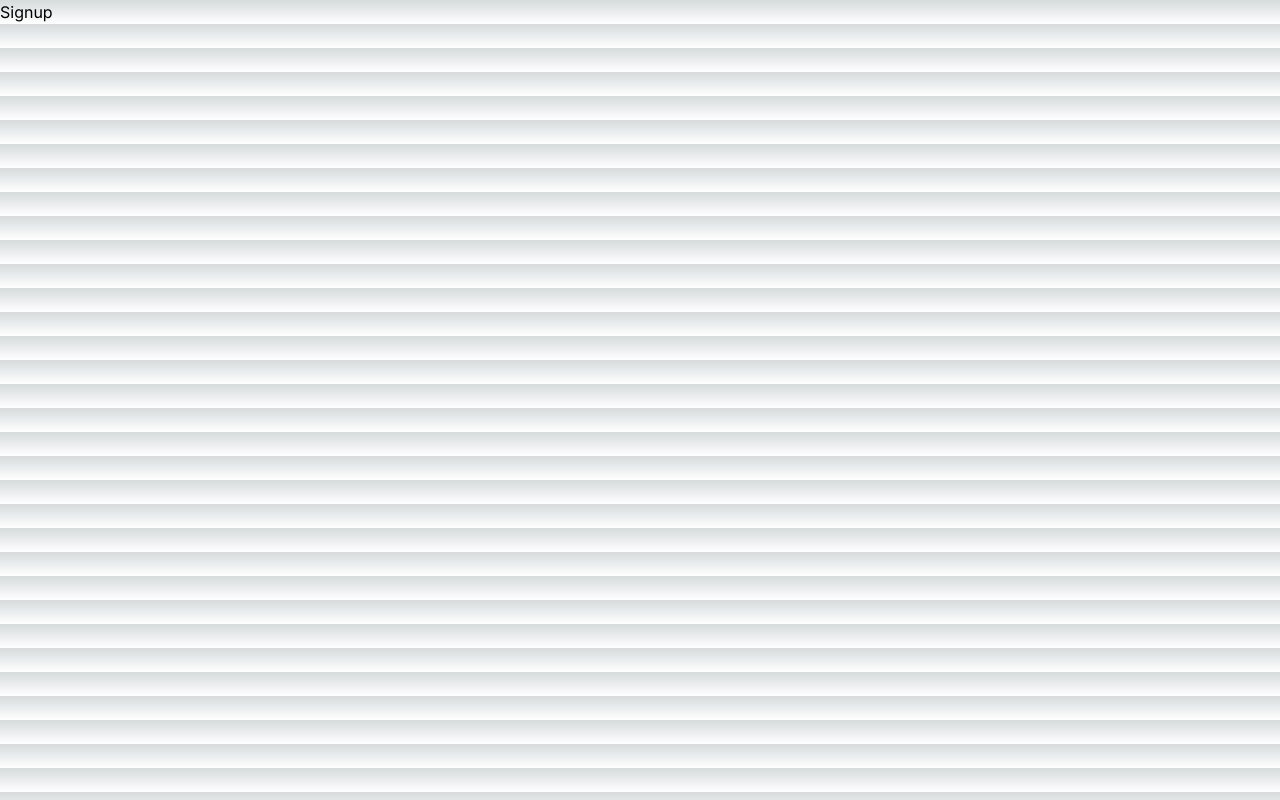
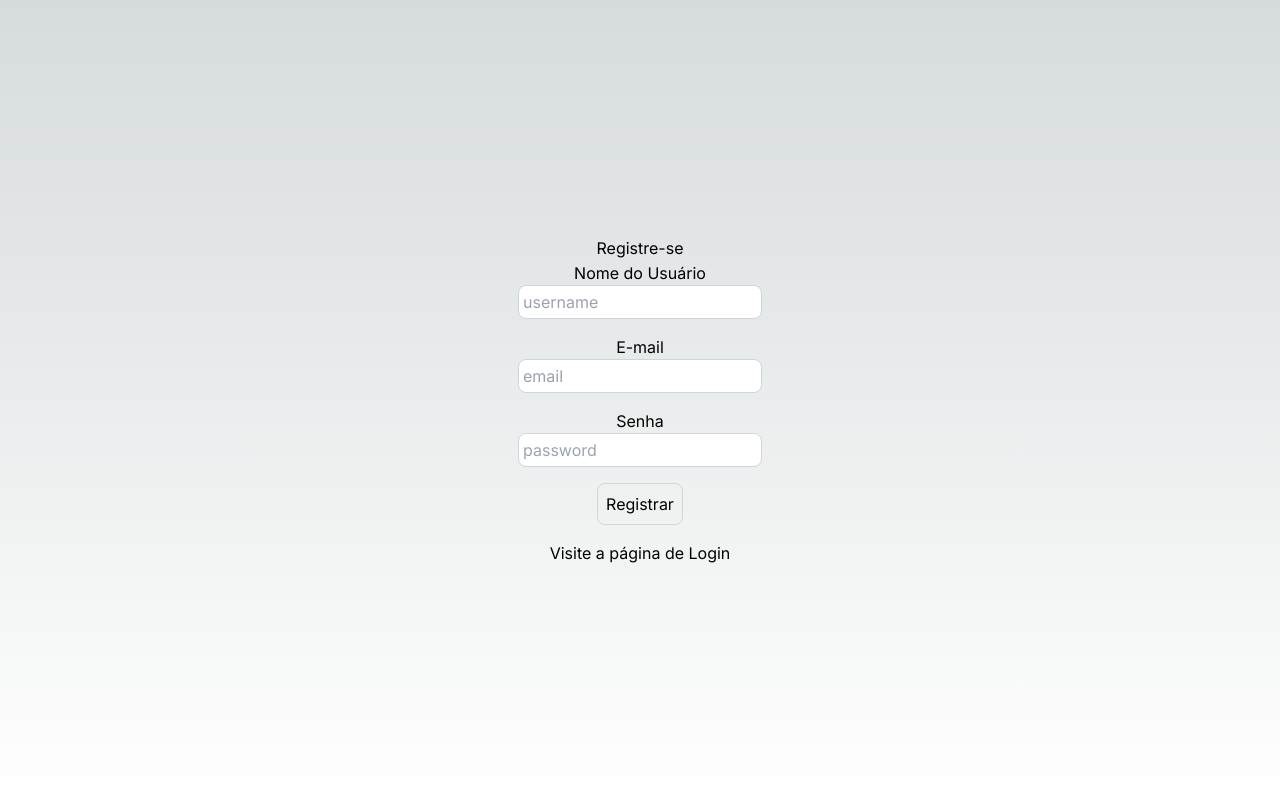
Before and after one commit to marcoshenke/curso-freecodecamp-nextjs, a Next.js app: page /signup in a window 1280 px wide. Built offline with nearby package versions, Linux system fonts and the light colour scheme.

Commit message:
pagina profile

```diff
--- a/src/app/login/page.tsx
+++ b/src/app/login/page.tsx
@@ -1,7 +1,46 @@
+"use client";
+import React, { useState } from "react";
+import Link from "next/link";
+import { useRouter } from "next/navigation";
+// import { axios } from "axios";
+
 export default function LoginPage() {
+  const [user, setUser] = useState({
+    email: "",
+    password: "",
+  });
+
+  const onLogin = async () => {};
+
   return (
-    <div>
-      <h1>Login</h1>
+    <div className="flex flex-col items-center justify-center min-h-screen py-2">
+      <h1>Faça o Login</h1>
+      <hr />
+      <label htmlFor="email">E-mail</label>
+      <input
+        className="p-1 border border-gray-300 rounded-lg mb-4 focus:outline-none focus:border-gray-600"
+        id="email"
+        type="text"
+        value={user.email}
+        onChange={(e) => setUser({ ...user, email: e.target.value })}
+        placeholder="email"
+      />
+      <label htmlFor="password">Senha</label>
+      <input
+        className="p-1 border border-gray-300 rounded-lg mb-4 focus:outline-none focus:border-gray-600"
+        id="password"
+        type="text"
+        value={user.password}
+        onChange={(e) => setUser({ ...user, password: e.target.value })}
+        placeholder="password"
+      />
+      <button
+        onClick={onLogin}
+        className="p-2 border border-gray-300 rounded-lg mb-4 focus:outline-none focus:border-gray-600"
+      >
+        Registrar
+      </button>
+      <Link href="/signup">Visite a página de cadastro</Link>
     </div>
   );
 }
--- /dev/null
+++ b/src/app/profile/[id]/page.tsx
@@ -0,0 +1,12 @@
+export default function UserProfile({ params }: any) {
+  return (
+    <div className="flex flex-col items-center justify-center min-h-screen py-2">
+      <h1>Profile</h1>
+      <hr />
+      <p>Profile page</p>
+      <span className="p-2 ml-2 rounded bg-orange-500 text-black">
+        {params.id}
+      </span>
+    </div>
+  );
+}
--- /dev/null
+++ b/src/app/profile/page.tsx
@@ -0,0 +1,9 @@
+export default function ProfilePage() {
+  return (
+    <div className="flex flex-col items-center justify-center min-h-screen py-2">
+      <h1>Profile</h1>
+      <hr />
+      <p>Profile page</p>
+    </div>
+  );
+}
--- a/src/app/signup/page.tsx
+++ b/src/app/signup/page.tsx
@@ -2,7 +2,7 @@
 import React, { useState } from "react";
 import Link from "next/link";
 import { useRouter } from "next/navigation";
-import { axios } from "axios";
+// import { axios } from "axios";
 
 export default function SignupPage() {
   const [user, setUser] = useState({
@@ -14,8 +14,43 @@ export default function SignupPage() {
   const onSignUp = async () => {};
 
   return (
-    <div>
-      <h1>Signup</h1>
+    <div className="flex flex-col items-center justify-center min-h-screen py-2">
+      <h1>Registre-se</h1>
+      <hr />
+      <label htmlFor="username">Nome do Usuário</label>
+      <input
+        className="p-1 border border-gray-300 rounded-lg mb-4 focus:outline-none focus:border-gray-600"
+        id="username"
+        type="text"
+        value={user.username}
+        onChange={(e) => setUser({ ...user, username: e.target.value })}
+        placeholder="username"
+      />
+      <label htmlFor="email">E-mail</label>
+      <input
+        className="p-1 border border-gray-300 rounded-lg mb-4 focus:outline-none focus:border-gray-600"
+        id="email"
+        type="text"
+        value={user.email}
+        onChange={(e) => setUser({ ...user, email: e.target.value })}
+        placeholder="email"
+      />
+      <label htmlFor="password">Senha</label>
+      <input
+        className="p-1 border border-gray-300 rounded-lg mb-4 focus:outline-none focus:border-gray-600"
+        id="password"
+        type="text"
+        value={user.password}
+        onChange={(e) => setUser({ ...user, password: e.target.value })}
+        placeholder="password"
+      />
+      <button
+        onClick={onSignUp}
+        className="p-2 border border-gray-300 rounded-lg mb-4 focus:outline-none focus:border-gray-600"
+      >
+        Registrar
+      </button>
+      <Link href="/login">Visite a página de Login</Link>
     </div>
   );
 }
```
